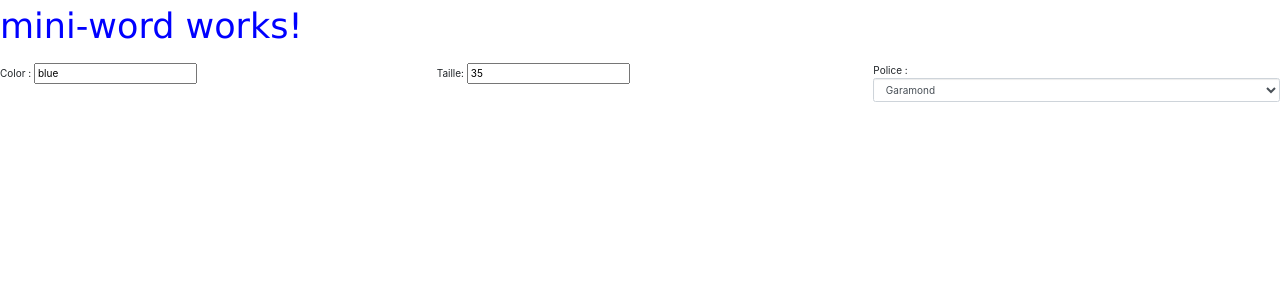
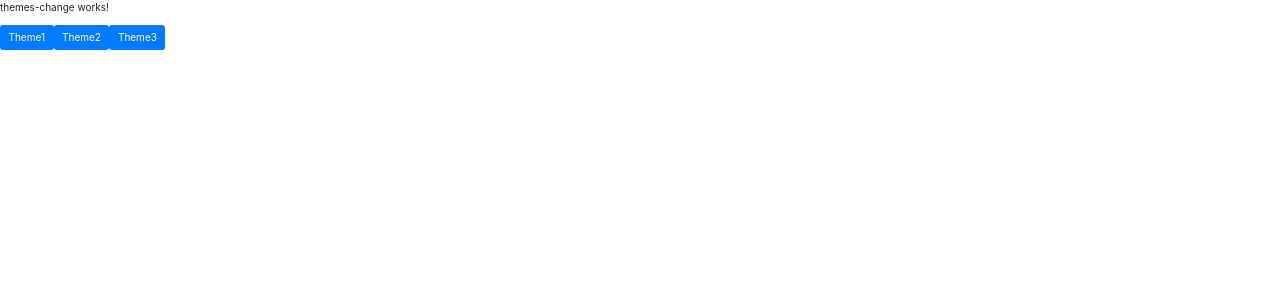
Before and after one commit to abderrahmenne123/Angular_GMC, an Angular app: page / in a window 1280 px wide. Shown: the top 300 px of the page. Built offline with nearby package versions, Linux system fonts and the light colour scheme.

Commit message:
change theme

```diff
--- a/src/app/app.component.html
+++ b/src/app/app.component.html
@@ -1,3 +1 @@
-
-
-<app-mini-word></app-mini-word>
+<app-themes-change></app-themes-change>
--- /dev/null
+++ b/src/app/directives/highlightt.directive.ts
@@ -0,0 +1,17 @@
+import {Directive, HostBinding, HostListener} from '@angular/core';
+
+@Directive({
+  selector: '[appHighlightt]'
+})
+export class HighlighttDirective {
+
+  @HostBinding('style.backgroundColor') bg = 'red';
+
+  constructor() {
+  }
+
+  @HostListener('mouseenter') entre() {
+    this.bg = 'yellow';
+
+  }
+}
--- a/src/app/directives/ng-class-exp/ng-class-exp.component.html
+++ b/src/app/directives/ng-class-exp/ng-class-exp.component.html
@@ -17,3 +17,6 @@
 
   Lamp
 </div>
+<br>
+<br>
+<p appHighlightt>abderrahmenne zorgati</p>
--- /dev/null
+++ b/src/app/directives/themes-change/themes-change.component.css
@@ -0,0 +1,19 @@
+.theme1 {
+  font-size: 20px;
+  font-family: Garamond;
+  color: #2C93FF;
+}
+
+
+.theme2 {
+  font-size: 40px;
+  font-family: Aldhabi;
+  color: #506A85;
+}
+
+
+.theme2 {
+  font-size: 30px;
+  font-family: "Sitka Heading";
+  color: aquamarine;
+}
--- /dev/null
+++ b/src/app/directives/themes-change/themes-change.component.html
@@ -0,0 +1,18 @@
+<p
+[ngClass]="{
+theme1:theme === 'theme1',
+theme2:theme === 'theme2',
+theme3:theme === 'theme3'
+}"
+
+
+>themes-change works!</p>
+<button (click)="changeTheme('theme1')" class="btn btn-primary">
+  Theme1
+</button>
+<button (click)="changeTheme('theme2')" class="btn btn-primary">
+  Theme2
+</button>
+<button (click)="changeTheme('theme3')" class="btn btn-primary">
+  Theme3
+</button>
--- /dev/null
+++ b/src/app/directives/themes-change/themes-change.component.ts
@@ -0,0 +1,19 @@
+import { Component, OnInit } from '@angular/core';
+
+@Component({
+  selector: 'app-themes-change',
+  templateUrl: './themes-change.component.html',
+  styleUrls: ['./themes-change.component.css']
+})
+export class ThemesChangeComponent implements OnInit {
+theme='';
+  constructor() { }
+
+  ngOnInit(): void {
+  }
+
+  changeTheme(theme: string) {
+    this.theme = theme;
+
+  }
+}
```
Also changed, not shown: src/app/app.module.ts (+8 -0 lines), 2 other files (tests, documents, lock files or other folders).
